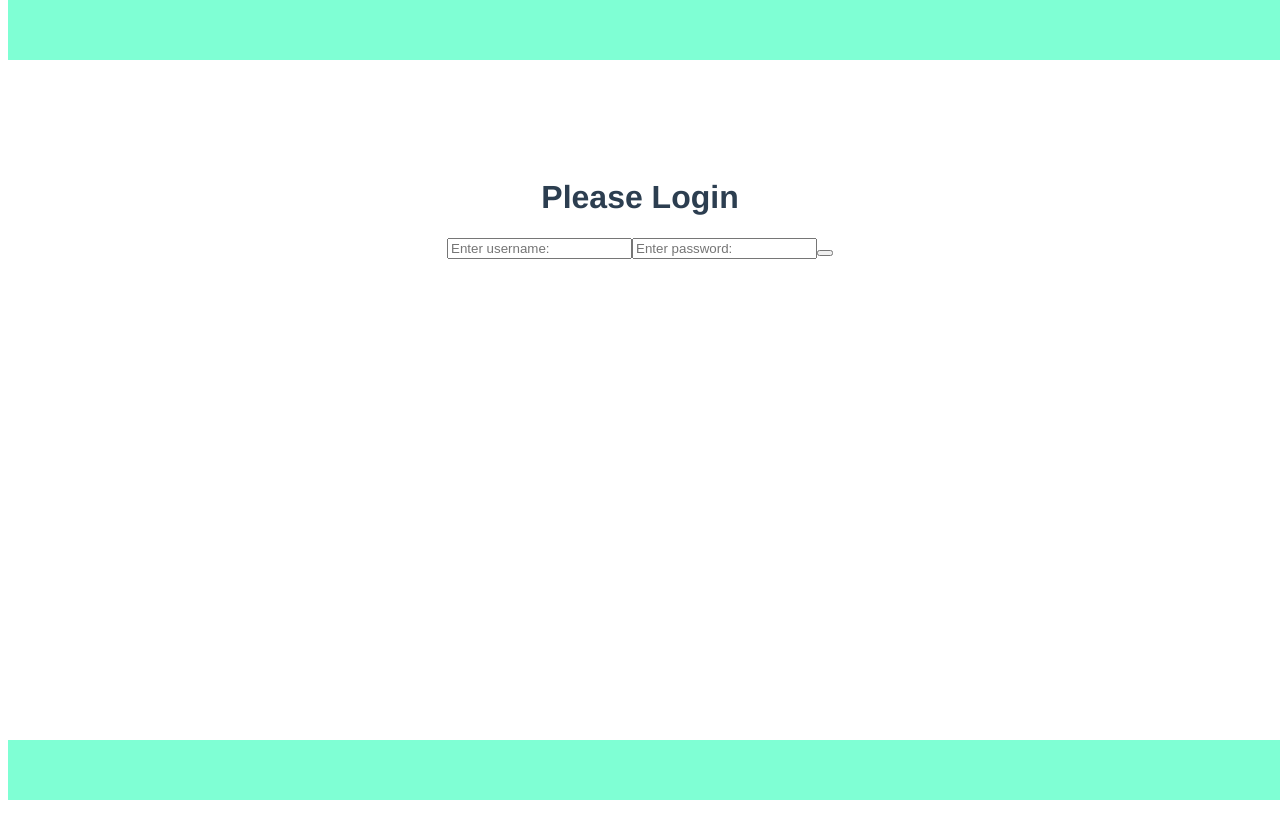
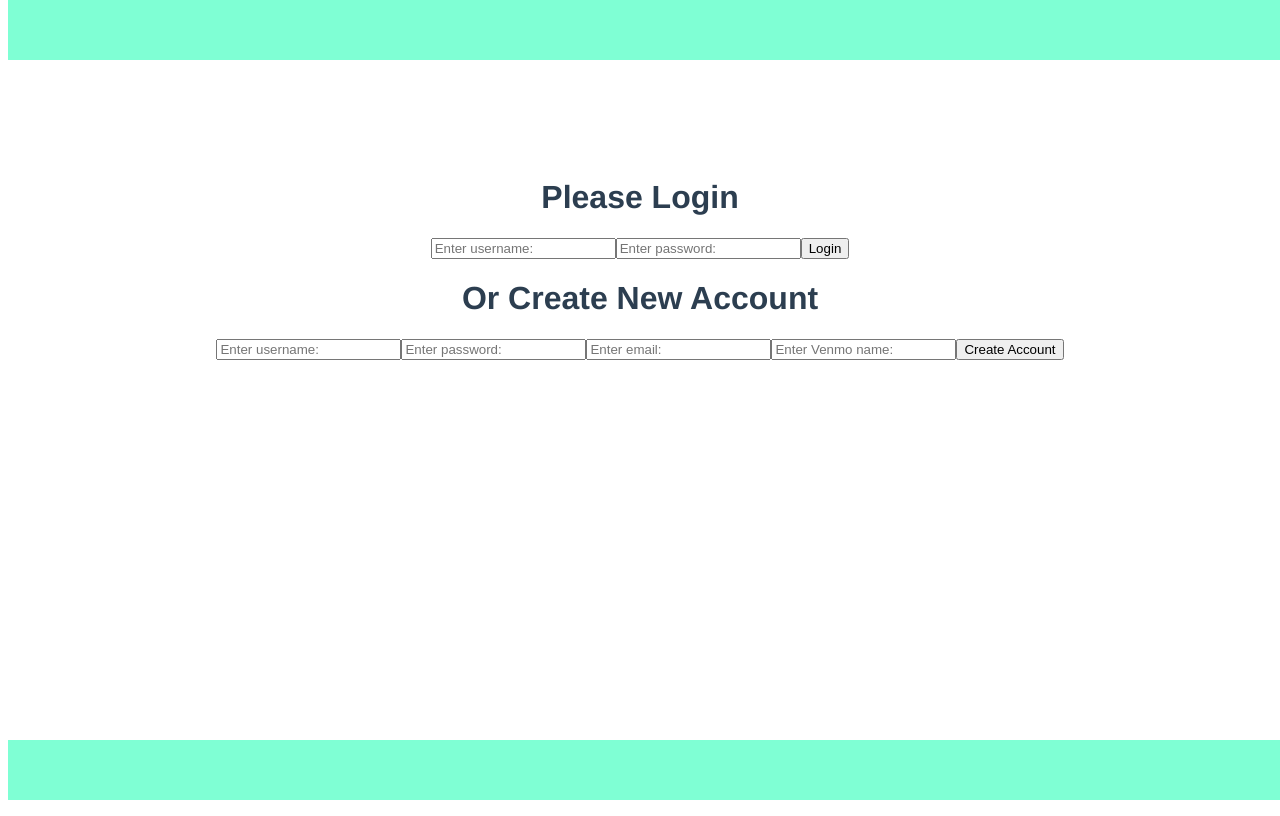
Before and after one commit to leepuppychow/rental-app-client, a Vue app: page /#/ in a window 1280 px wide. Built offline with nearby package versions, Linux system fonts and the light colour scheme.

Commit message:
Working on user auth

```diff
--- a/src/components/Login.vue
+++ b/src/components/Login.vue
@@ -11,10 +11,30 @@
             placeholder="Enter password:"
             v-model="password"
         />
-        <button
-            value="Login"
-            @click="loginRequest"
+        <button @click="loginRequest">Login</button>
+
+        <h1>Or Create New Account</h1>
+        <input
+            type="text"
+            placeholder="Enter username:"
+            v-model="username"
         />
+        <input
+            type="password"
+            placeholder="Enter password:"
+            v-model="password"
+        />
+         <input
+            type="text"
+            placeholder="Enter email:"
+            v-model="email"
+        />
+         <input
+            type="text"
+            placeholder="Enter Venmo name:"
+            v-model="venmo"
+        />
+        <button @click="createUserRequest">Create Account</button>
     </div>
 
 </template>
@@ -23,11 +43,36 @@
 export default {
     data() {
         return {
-            username: '',
-            password: '',
+            username: null,
+            password: null,
+            email: null,
+            venmo: null,
         }
     },
     methods: {
+        createUserRequest() {
+            const body = {
+                username: this.username,
+                password: this.password,
+                email: this.email,
+                venmo: this.venmo,
+            }
+
+            fetch(`http://localhost:3000/users`,
+                {
+                    method: 'POST',
+                    body: JSON.stringify(body),
+                    headers: { 'Content-Type': 'application/json'},
+                })
+                .then(resp => {
+                    if (resp.status === 201) {
+                        alert("Account created successfully");
+                    }
+                    // figure out how to route to dashboard (this is undefined here)
+                })
+                .catch(err => console.error(err))
+        },
+
         loginRequest() {
             // make call to server (hash password there)
             const body = {
@@ -35,15 +80,21 @@ export default {
                 password: this.password,
             }
 
-            fetch(`http://localhost:3000/signup`,
+            fetch(`http://localhost:3000/login`,
                 {
                     method: 'POST',
                     body: JSON.stringify(body),
                     headers: { 'Content-Type': 'application/json'},
                 })
                 .then(resp => resp.json())
-                .then(hash => {
-                    debugger;
+                .then(resp => {
+                    if (resp.status === 201) {
+                        alert(resp.message);
+                        // redirect to user's dashboard
+                    } else {
+                        alert(resp.message);
+                        // redirect to login homepage
+                    }
                 })
                 .catch(err => console.error(err))
         }
--- a/src/router/index.js
+++ b/src/router/index.js
@@ -7,6 +7,10 @@ Vue.use(Router);
 
 export default new Router({
   routes: [
+    {
+      path: '*',
+      redirect: '/',
+    },
     {
       path: '/dashboard',
       name: 'Dashboard',
```
